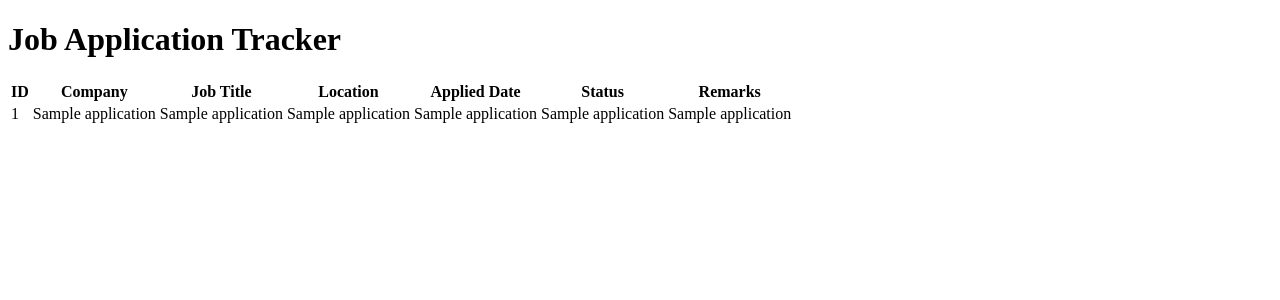
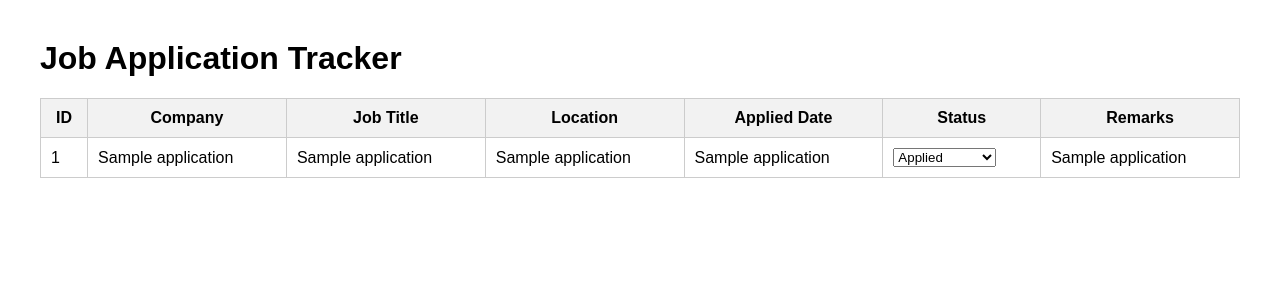
Before and after one commit to nirmal-moktan/job-application-tracker, a Flask app: template templates/index.html in a window 1280 px wide. Shown: the top 300 px of the page. Run offline with Flask 3, Linux system fonts and the light colour scheme; the template is opened without the code that fills it: most values are stand-ins (such as "Sample title", 1, 10 or a date in 2020).

Commit message:
Added web status updates and table styling

```diff
--- a/app.py
+++ b/app.py
@@ -1,11 +1,18 @@
-from flask import Flask, render_template
-from tracker import view_applications
+from flask import Flask, render_template, request, redirect, url_for
+from tracker import view_applications, update_applications
 
 app = Flask(__name__)
 @app.route("/")
 def home():
     data = view_applications()
     return render_template("index.html", applications = data)
+@app.route("/update-status/<int:application_id>", methods=["POST"])
+def update_status(application_id):
+    new_status = request.form["status"]
+
+    update_applications(application_id, status = new_status)
+    return redirect(url_for("home"))
+
 
 if __name__ == "__main__":
     app.run(debug=True)
--- a/static/style.css
+++ b/static/style.css
@@ -0,0 +1,19 @@
+body {
+    font-family: Arial, sans-serif;
+    margin: 40px;
+}
+table {
+    width: 100%;
+    border-collapse: collapse;
+}
+th ,td {
+    border: 1px solid #ccc;
+    padding: 10px;
+}
+th {
+    background-color: #f2f2f2;
+    text-align: center;
+}
+tr:hover {
+    background-color: #f9f9f9;
+}
--- a/templates/index.html
+++ b/templates/index.html
@@ -4,6 +4,7 @@
         <meta charset ="UTF-8">
         <meta name="viewport" content="width=device-width, initial-scale=1.0">
         <title>Job Application Tracker</title>
+        <link rel="stylesheet" href="{{url_for('static',filename = 'style.css')}}">
     </head>
     <body>
         <h1>Job Application Tracker</h1>
@@ -28,7 +29,19 @@
                     <td>{{application[2]}} </td>
                     <td>{{application[3]}} </td>
                     <td>{{application[4]}} </td>
-                    <td>{{application[5]}} </td>
+                    <td>
+                        <form action="{{url_for('update_status',application_id=application[0])}}" method="POST">
+                        <select name="status" onchange="this.form.submit()">
+                            <option {% if application[5] == "Applied"%} selected {% endif %}>Applied</option>
+                            <option {% if application[5] == "Interview" %} selected {% endif %}>Interview</option>
+                            <option {%  if application[5] == "Offer" %} selected {% endif %}>Offer</option>
+                            <option {% if application[5] == "Accepted" %}selected{% endif %}>Accepted</option>
+                            <option {% if application[5] == "Rejected" %}selected{% endif %}>Rejected</option>
+                            <option {% if application[5] == "Withdrawn" %}selected{% endif %}>Withdrawn</option>
+                            <option {% if application[5] == "No Response" %}selected{% endif %}>No Response</option>
+                        </select>
+                        </form>
+                    </td>
                     <td>{{application[6]}} </td>
                 </tr>
                 {% endfor %}
```
